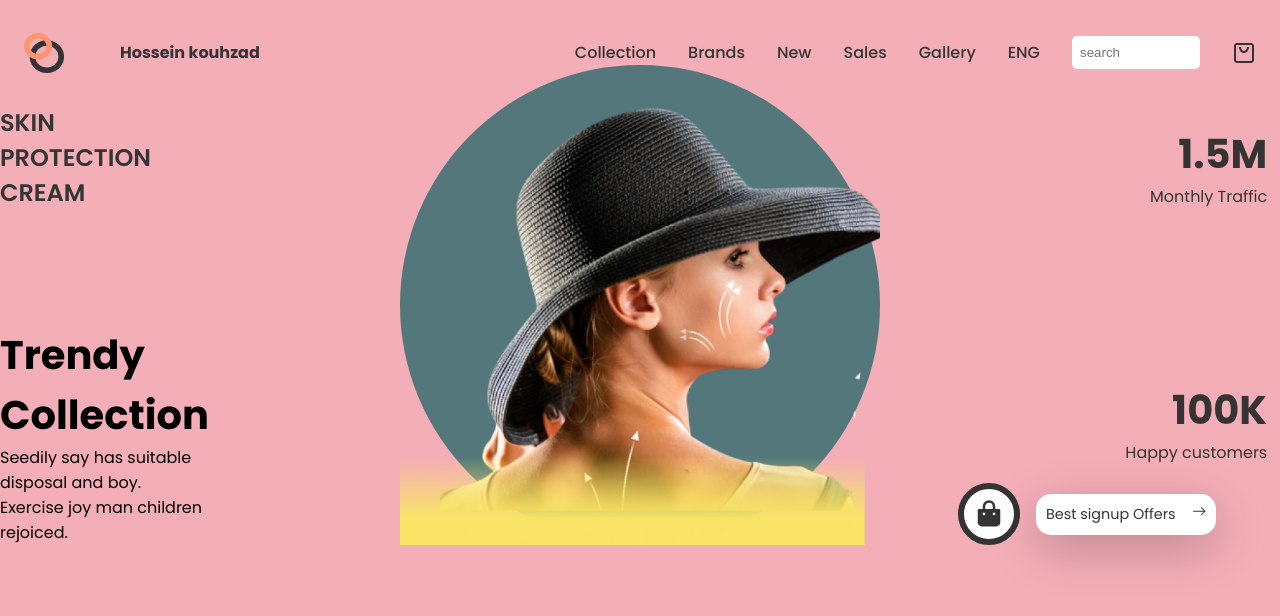
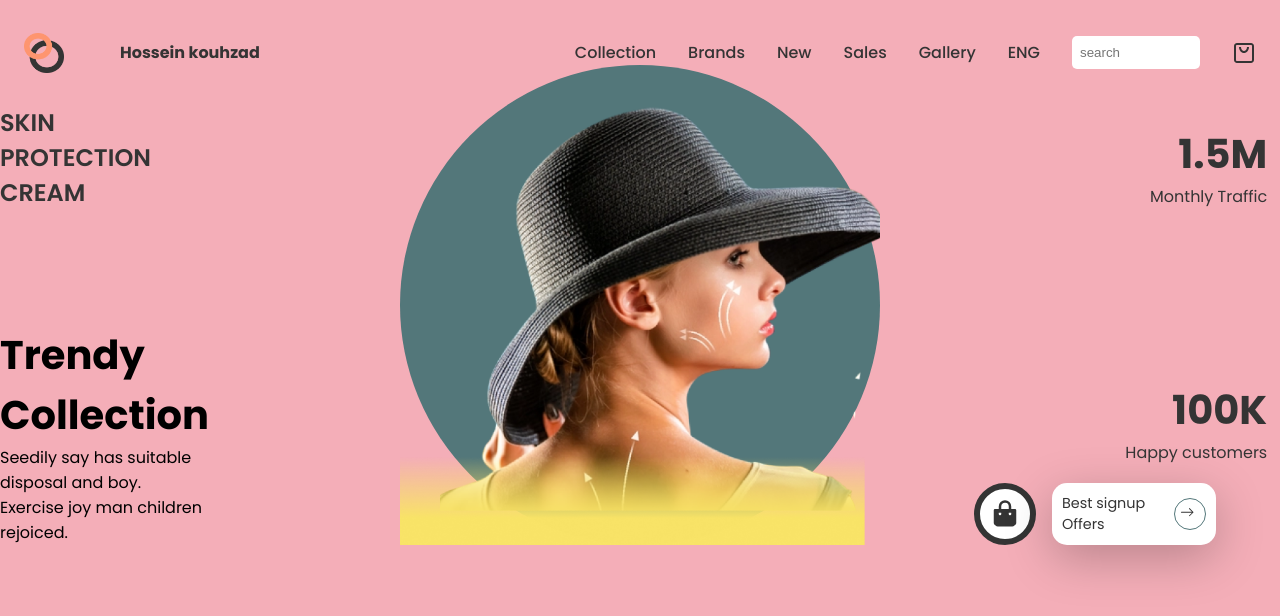
Before and after one commit to HKouhzad1991/Ecommerce-react-app, a React (Create React App) app: page / in a window 1280 px wide. Shown: the top 616 px of the page. Built offline with nearby package versions, Linux system fonts and the light colour scheme.

Commit message:
fixing arrow icon

```diff
--- a/src/components/Hero/Hero.module.css
+++ b/src/components/Hero/Hero.module.css
@@ -56,6 +56,22 @@
     font-size: 0.9rem;
     border-radius: 15px;
     box-shadow: var(--shadow1);
+
+}
+
+.signup>:first-child {
+    display: block;
+    width: 6rem;
+}
+
+.signup>:nth-child(2) {
+    border-radius: 50%;
+    border: 1px solid #53777a;
+    width: 20px;
+    height: 20px;
+    padding: 5px;
+    align-items: center;
+
 
 }
 
```
